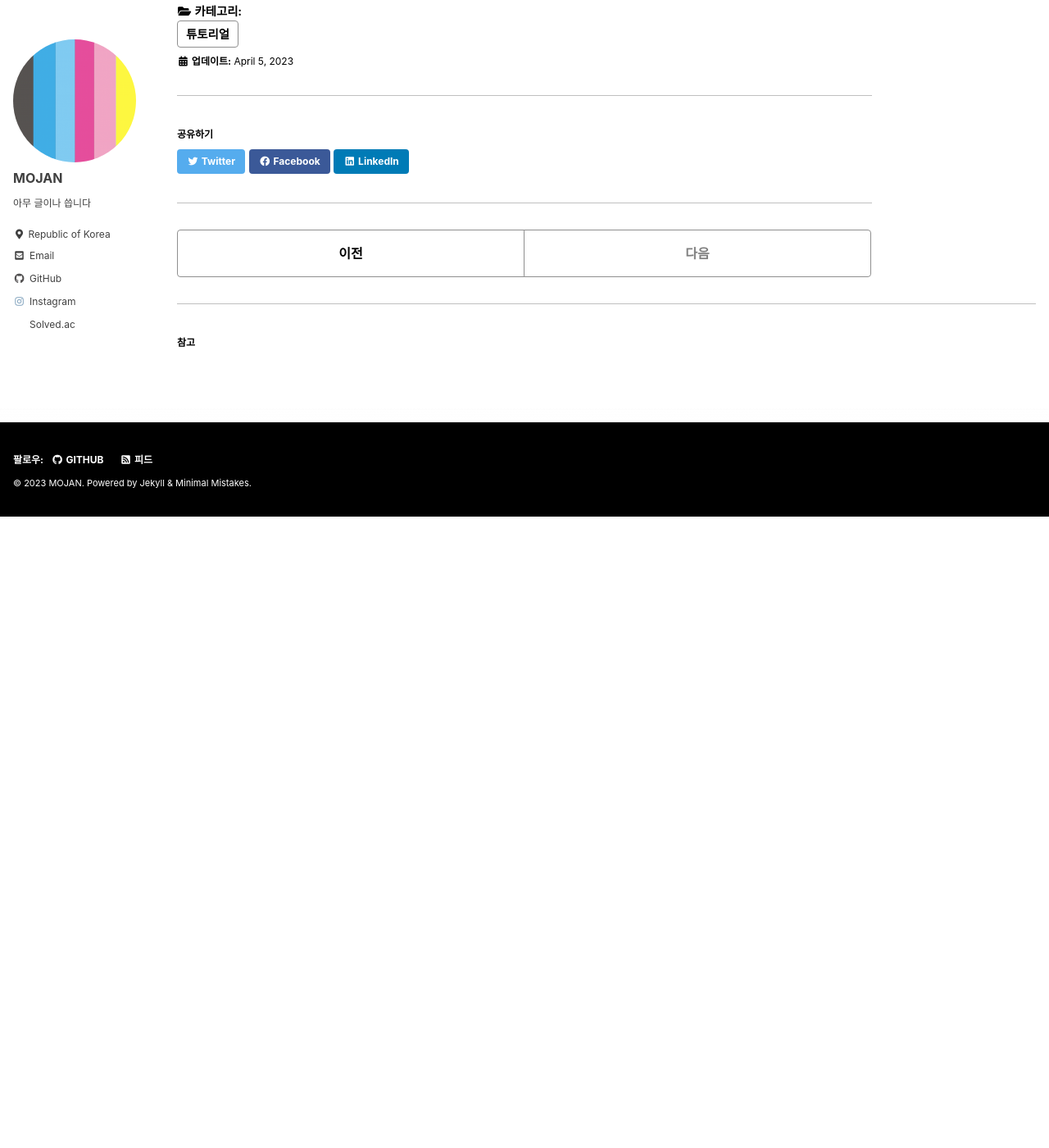
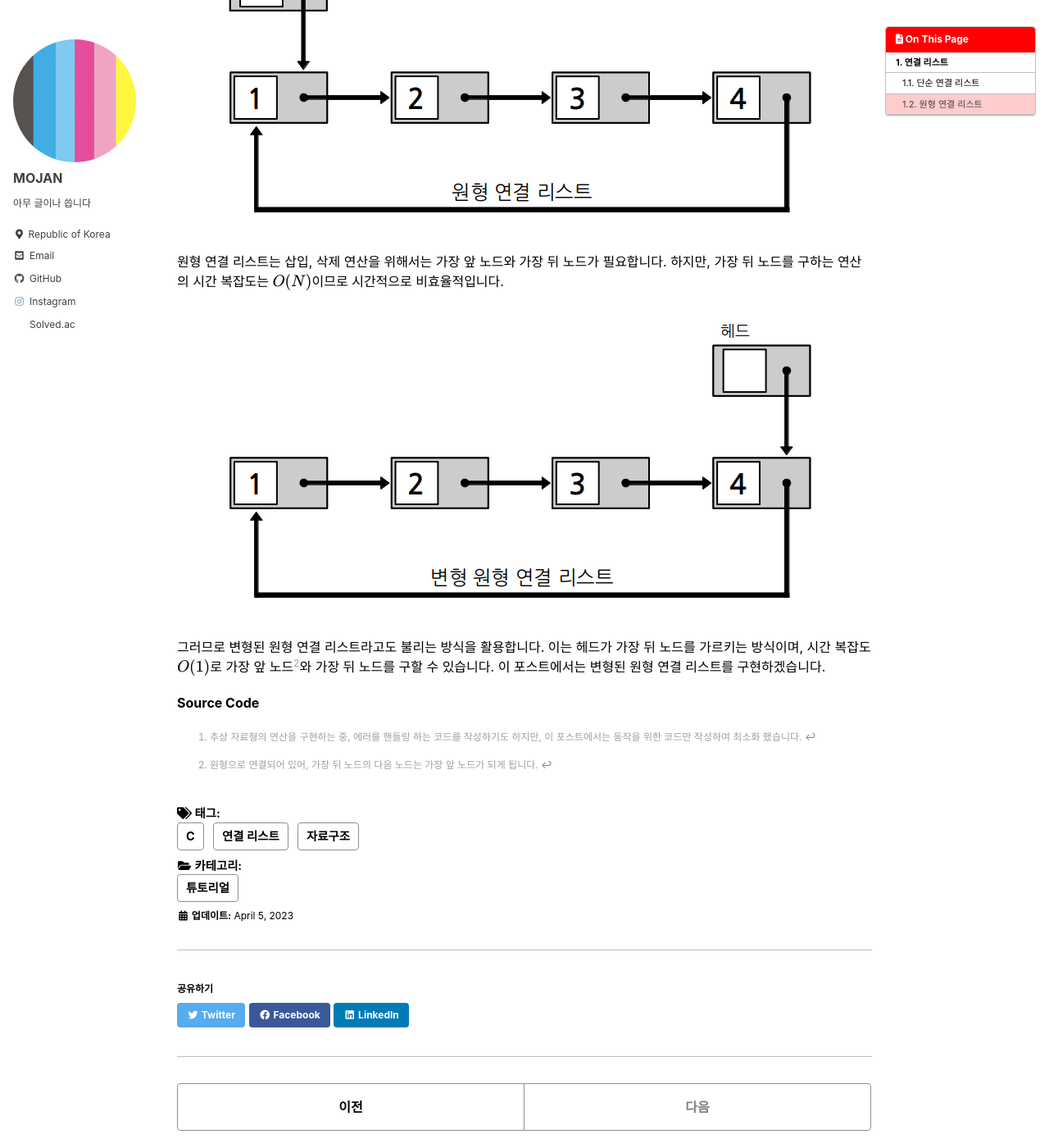
Before and after one commit to MOJAN3543/MOJAN3543.github.io, a Jekyll site: the page built from _posts/DataStructureInC/LinkedList/2023-07-09-DataStructureInLinkedList.md, in a window 1280 px wide and 1400 px high, scrolled down 4361 px. Shown: the whole window at 82% size. Built offline with Jekyll 4.4.1, drawn with Linux system fonts in a browser that asks for light colours; cached includes are drawn as plain includes; formulas are drawn with MathJax 3; before the commit the page ends 4991 px from its top, so only the background shows below that; some of the changed text lies outside the part shown.

Commit message:
Update 2023-07-09-DataStructureInLinkedList.md

```diff
--- a/_posts/DataStructureInC/LinkedList/2023-07-09-DataStructureInLinkedList.md
+++ b/_posts/DataStructureInC/LinkedList/2023-07-09-DataStructureInLinkedList.md
@@ -22,7 +22,9 @@ last_modified_at: 2023-04-05
 ![LinkedList](https://github.com/MOJAN3543/MOJAN3543.github.io/blob/main/_posts/DataStructureInC/LinkedList/LinkedList.png?raw=true "LinkedList")
 {: .text-center}
 
-연결 리스트는 대체로 2가지 요소로 만들어 집니다. 저장할 **데이터**와 다음 노드를 가리키는 **포인터**입니다.
+연결 리스트의 노드는 대체로 2가지 요소로 만들어 집니다. 저장할 **데이터**와 다음 노드를 가리키는 **포인터**입니다.
+
+그리고 연결 리스트 자체를 가르키는 목적으로 사용되는 **헤드**가 있습니다. 헤드는 대부분 연결 리스트의 가장 첫번째 노드를 가르키고 있으며, 삽입, 삭제 연산에 따라 가르키는 노드가 달라지기도 합니다.
 
 그리고 연결 리스트를 포인터의 개수, 가르키는 위치에 따라 총 3가지로 나눌 수 있습니다. **단순 연결 리스트**, **원형 연결 리스트**, **이중 연결 리스트**입니다.
 
@@ -133,8 +135,19 @@ int main(){
 
 원형 연결 리스트를 이용하여 **원형 큐**를 구현 합니다.
 
+![CircularLinkedList](https://github.com/MOJAN3543/MOJAN3543.github.io/blob/main/_posts/DataStructureInC/LinkedList/CircularLinkedList.png?raw=true "CircularLinkedList")
+{: .text-center}
+
+원형 연결 리스트는 삽입, 삭제 연산을 위해서는 가장 앞 노드와 가장 뒤 노드가 필요합니다. 하지만, 가장 뒤 노드를 구하는 연산의 시간 복잡도는 $O(N)$이므로 시간적으로 비효율적입니다.
+
+![CircularLinkedListInsertionAtTheEnd](https://github.com/MOJAN3543/MOJAN3543.github.io/blob/main/_posts/DataStructureInC/LinkedList/CircularLinkedListInsertionAtTheEnd.png?raw=true "CircularLinkedListInsertionAtTheEnd")
+{: .text-center}
+
+그러므로 변형된 원형 연결 리스트라고도 불리는 방식을 활용합니다. 이는 헤드가 가장 뒤 노드를 가르키는 방식이며, 시간 복잡도 $O(1)$로 가장 앞 노드[^2]와 가장 뒤 노드를 구할 수 있습니다. 이 포스트에서는 변형된 원형 연결 리스트를 구현하겠습니다.
+
 **Source Code**
 
 
 
 [^1]: 추상 자료형의 연산을 구현하는 중, 에러를 핸들링 하는 코드를 작성하기도 하지만, 이 포스트에서는 동작을 위한 코드만 작성하여 최소화 했습니다.
+[^2]: 원형으로 연결되어 있어, 가장 뒤 노드의 다음 노드는 가장 앞 노드가 되게 됩니다.
```
